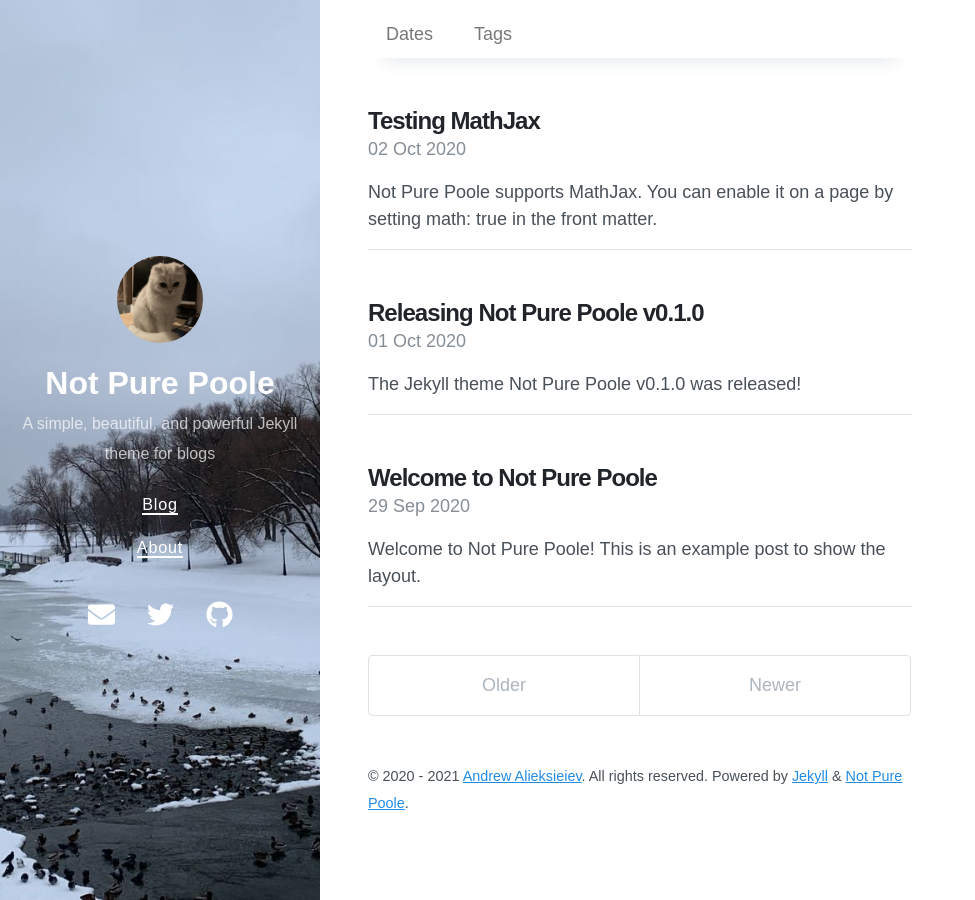
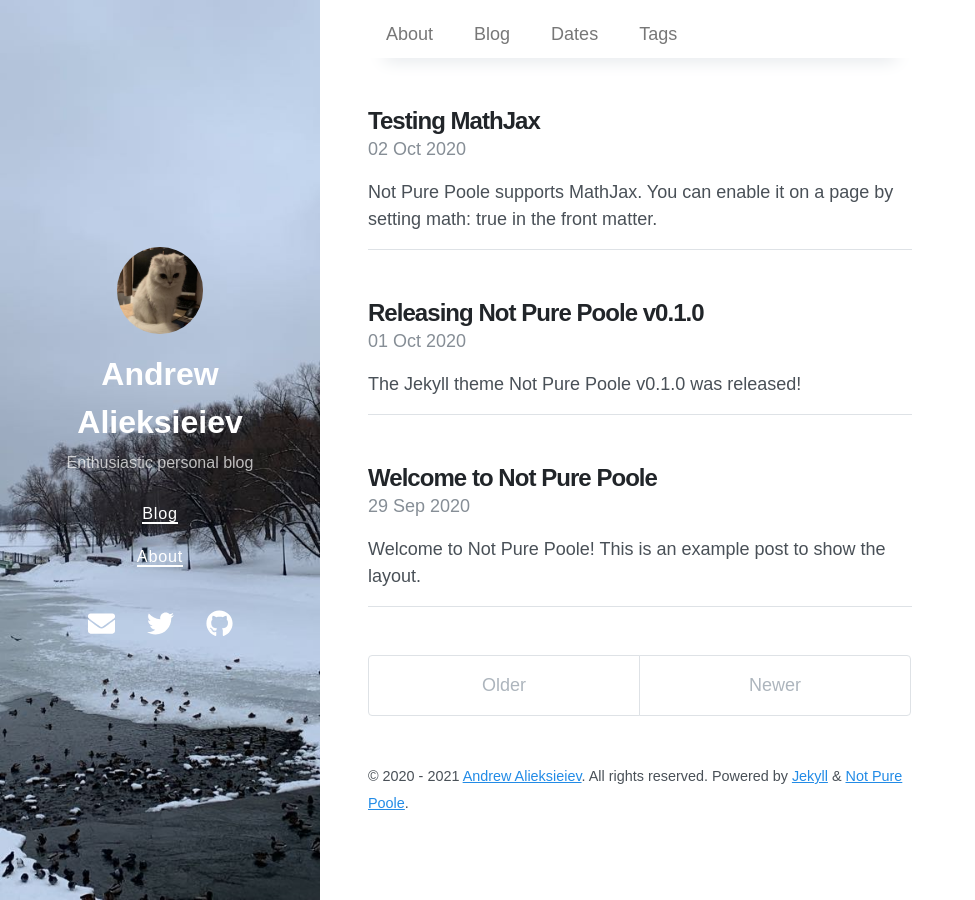
Before and after one commit to Brainisthekey/brainkey_blog, a Jekyll site: the page built from index.html, in a window 1280 px wide. Shown: the whole page, without its empty margins (0-975 px from the left). Built offline with Jekyll 4.4.1, drawn with Linux system fonts in a browser that asks for light colours; nearby versions of some CDN libraries; the list of posts is cut into pages by our own code.

Commit message:
feat: add to header new sections

```diff
--- a/_config.yml
+++ b/_config.yml
@@ -1,7 +1,7 @@
 # Setup
-title: Not Pure Poole
-description: A simple, beautiful, and powerful Jekyll theme for blogs
-url: https://vszhub.github.io
+title: Andrew Alieksieiev
+description: Enthusiastic personal blog
+url: https://github.com/Brainisthekey
 avatar: /avatar.jpeg
 paginate: 5
 permalink: pretty
@@ -33,7 +33,7 @@
   card: summary
 logo: logo.png
 social:
-  name: Songzi Vong
+  name: Andrew Alieksieiev
   links:
     - https://twitter.com/Brain_keyy
     - https://github.com/Brainisthekey
```
Also changed, not shown: _data/archive.yml (+6 -3 lines).
